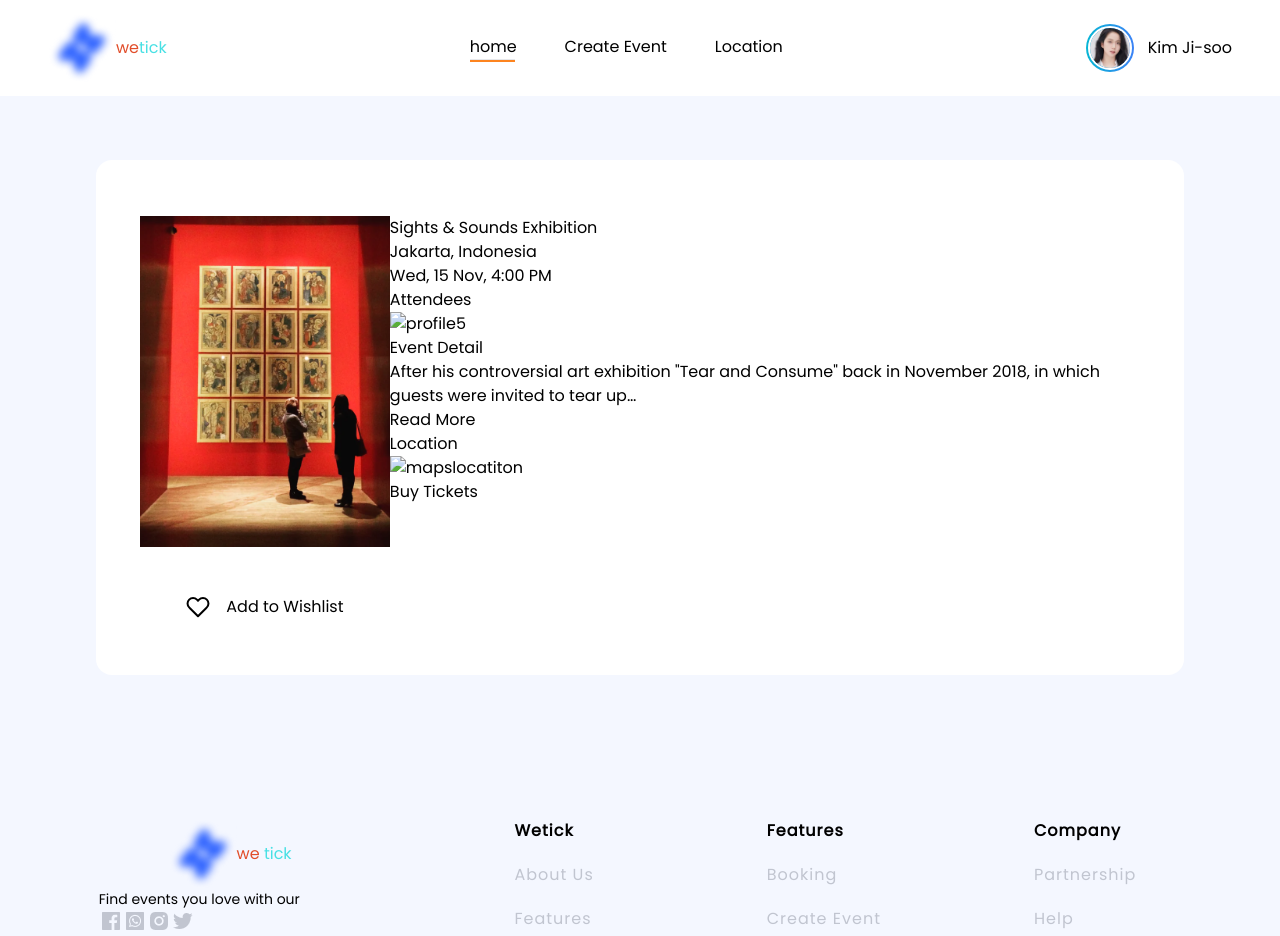
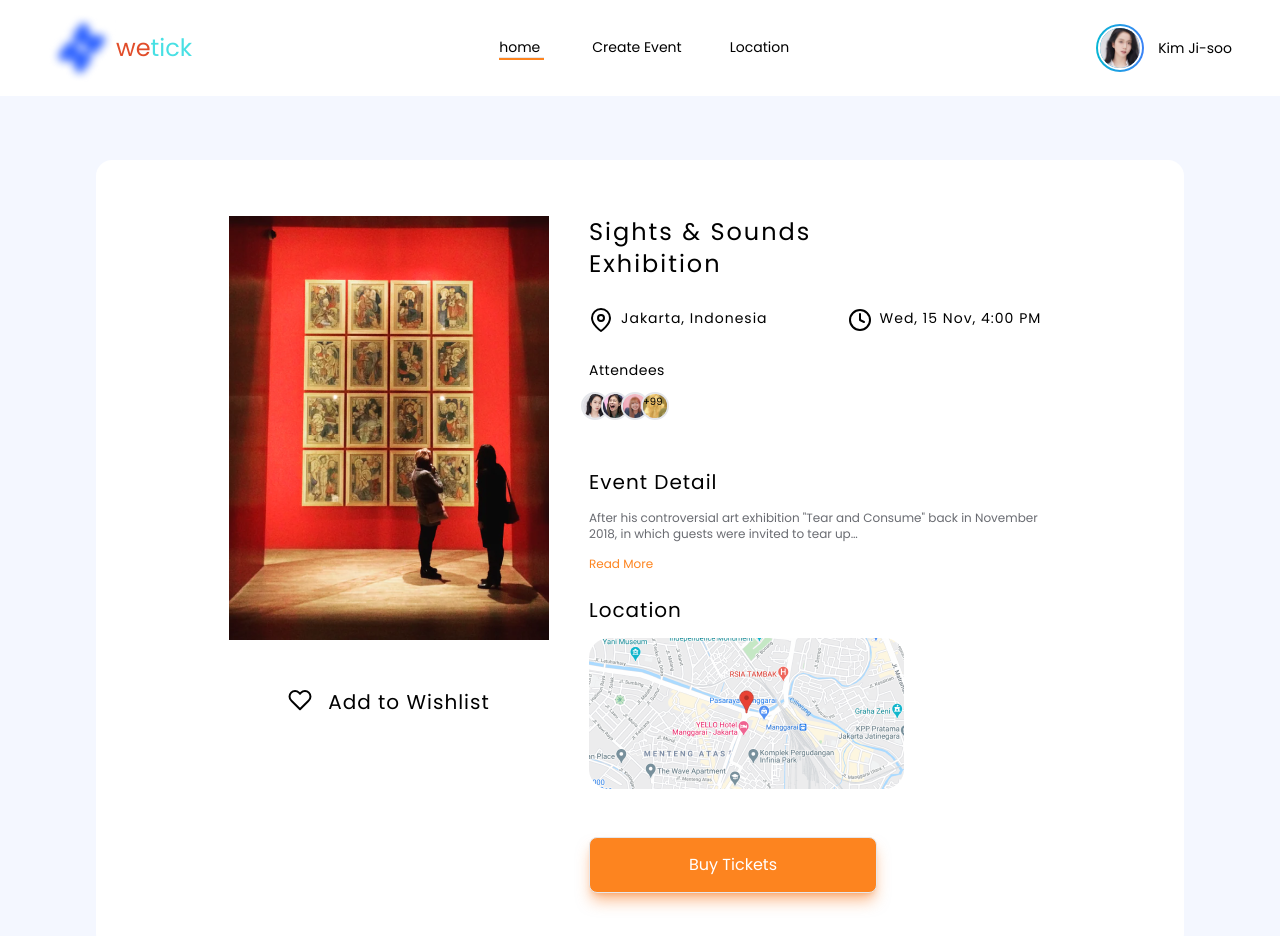
Before and after one commit to ardazh/fw15-Html-CSS, a plain HTML site: page event.html in a window 1280 px wide. Shown: the top 936 px of the page. Drawn offline with nearby package versions, Linux system fonts and the light colour scheme; a web font is replaced by a local one.

Commit message:
Add files via upload

```diff
--- a/event.html
+++ b/event.html
@@ -21,8 +21,9 @@
 <body>
     <div class="flex flex-col">
         <header>
-            <div class="flex justify-between items-center h-24 px-12">
-                <div class="flex">
+            <div class="flex justify-between items-center h-24 px-12 text-sm">
+                <a href="/index.html">
+                    <div class="flex text-2xl">
                         <img src="/assets/logo-wetick.png" alt="Logo Wetick">
                         <span class="flex items-center text-[#E14D2A]">
                             we
@@ -31,10 +32,11 @@
                             tick
                         </span>
                     </div>
+                </a>
                 <div>
                     <ul class="flex gap-12">
                         <li>
-                            <a href="/home.html">home</a>
+                            <a href="/index.html">home</a>
                             <hr style="width: 45px; height: 3px; background-color: #FD841F ;">
                         </li>
                         <li>
@@ -45,7 +47,8 @@
                         </li>
                     </ul>
                 </div>
-                <div class="flex justify-center items-center gap-3.5">
+                <a href="/profile-edit-profile.html">
+                    <div class="flex items-center gap-3.5">
                         <div class="inline-block rounded-full p-[2px] bg-gradient-to-r from-cyan-500 to-blue-500">
                             <img class="w-11 h-11 object-cover rounded-full border-2 border-white" src="/assets/profile1.jpg" alt="profile1">
                         </div>
@@ -53,11 +56,12 @@
                             Kim Ji-soo
                         </div>
                     </div>
+                </a>
             </div>
         </header>
         <main class="bg-[#F4F7FF]">
-            <div class="flex justify-center bg-white px-11 py-14 mx-24 mt-16 rounded-2xl">
-                <section class="flex flex-col justify-center gap-12">
+            <div class="flex justify-center flex-1 gap-10 bg-white px-11 py-14 mx-24 mt-16 rounded-2xl">
+                <section class="flex flex-col gap-12">
                     <div>
                         <img src="/assets/picture1.png" alt="picture1">
                     </div>
@@ -65,53 +69,77 @@
                         <div>
                             <i data-feather="heart"></i>
                         </div>
-                        <div>
+                        <div class="text-xl tracking-[1px]">
                             Add to Wishlist
                         </div>
                     </div>
                 </section>
                 <section>
-                    <div>
+                    <div class="text-2xl tracking-[2px] w-56 mb-7">
                         Sights & Sounds Exhibition
                     </div>
+                    <div class="flex gap-20 text-sm font-medium tracking-[1px] mb-7">
+                        <div class="flex gap-2">
                             <div>
+                                <i data-feather="map-pin"></i>
+                            </div>
                             <div>
                                 Jakarta, Indonesia
+                            </div>
+                        </div>
+                        <div class="flex gap-2">
+                            <div>
+                               <i data-feather="clock"></i>
                             </div>
                             <div>
                                 Wed, 15 Nov, 4:00 PM
                             </div>
                         </div>
-                    <div>
-                        <div>
+                    </div>
+                    <div class="flex flex-col gap-3 mb-12">
+                        <div class="text-sm font-medium tracking-[0.5px]">
                             Attendees
                         </div>
+                        <div class="flex">
+                            <div class="w-7 h-7 rounded-full overflow-hidden border-2 -ml-2">
+                                <img class="object-cover w-full h-full" src="/assets/profile1.jpg" alt="profile1">
+                            </div>
+                            <div class="w-7 h-7 rounded-full overflow-hidden border-2 -ml-2">
+                                <img class="object-cover w-full h-full" src="/assets/profile2.jpg" alt="profile2">
+                            </div>
+                            <div class="w-7 h-7 rounded-full overflow-hidden border-2 -ml-2">
+                                <img class="object-cover w-full h-full" src="/assets/profile3.jpg" alt="profile3">
+                            </div>
+                            <div class="w-7 h-7 rounded-full overflow-hidden border-2 -ml-2 relative">
+                                <div class="absolute w-full h-full bg-[rgba(255,225,93,0.5)] text-[10px]">+99</div>
+                                <img class="object-cover w-full h-full" src="/assets/profile4.jpg" alt="profile4">
+                            </div>
+                        </div>
+                    </div>
+                    <div class="flex flex-col gap-3.5 mb-6">
+                        <div class="text-xl tracking-[1px]">
+                            Event Detail
+                        </div>
+                        <div class="text-xs font-normal text-[#373A42BF] w-[462px]">
+                            After his controversial art exhibition "Tear and Consume" back in November 2018, in which guests were invited to tear up…
+                        </div>
+                        <div class="font-medium text-xs text-[#FD841F]">
+                            Read More
+                        </div>
+                    </div>
+                    <div class="flex flex-col gap-3.5 mb-12">
+                        <div class="text-xl tracking-[1px]">
+                            Location
+                        </div>
                         <div>
-                            <img src="" alt="profile5">
+                            <img src="/assets/location.png" alt="mapslocatiton">
                         </div>
                     </div>
                     <div>
-                        <div>
-                            Event Detail
-                        </div>
-                        <div>
-                            After his controversial art exhibition "Tear and Consume" back in November 2018, in which guests were invited to tear up…
-                        </div>
-                        <div>
-                            Read More
-                        </div>
-                    </div>
-                    <div>
-                        <div>
-                            Location
-                        </div>
-                        <div>
-                            <img src="" alt="mapslocatiton">
-                        </div>
-                    </div>
-                    <div>
-                        <div>
-                            <a href="/booking.html">Buy Tickets</a>
+                        <div class="text-white text-base">
+                            <a href="/booking.html">
+                                <button class="w-72 h-14 border border-1 rounded-lg bg-[#FD841F] shadow-lg shadow-orange-500/50" type="submit">Buy Tickets</button>
+                            </a>
                         </div>
                     </div>
                 </section>
```
Also changed, not shown: booking.html (+1 -1 lines), index.html (+3 -1 lines), login-in.html (+3 -1 lines), manage-event-create.html (+5 -1 lines), payment.html (+5 -1 lines), profile-change-password.html (+5 -1 lines), profile-edit-profile.html (+13 -3 lines), assets/location.png (added). Lines whose indentation alone changed are shown as unchanged.
